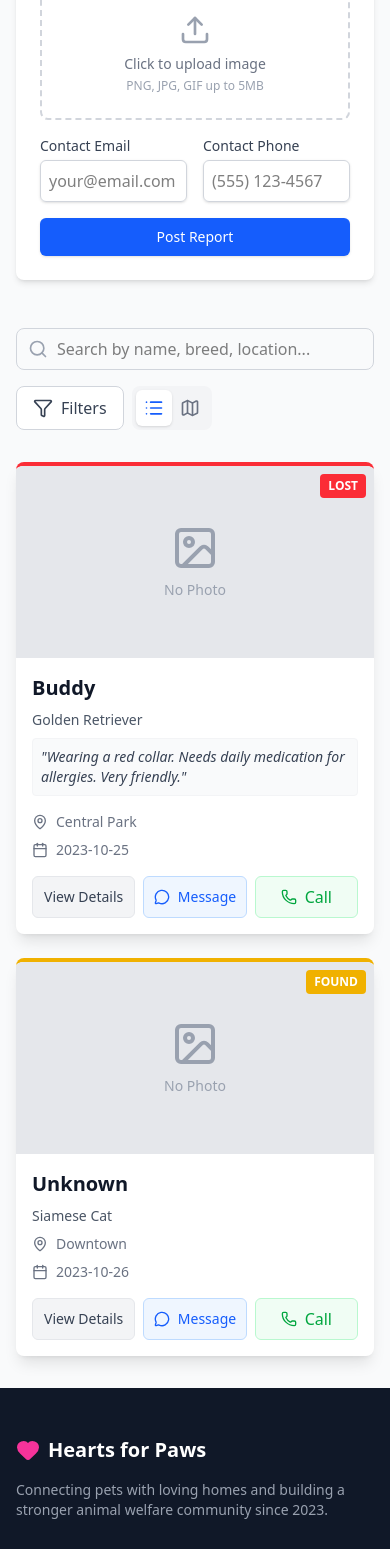
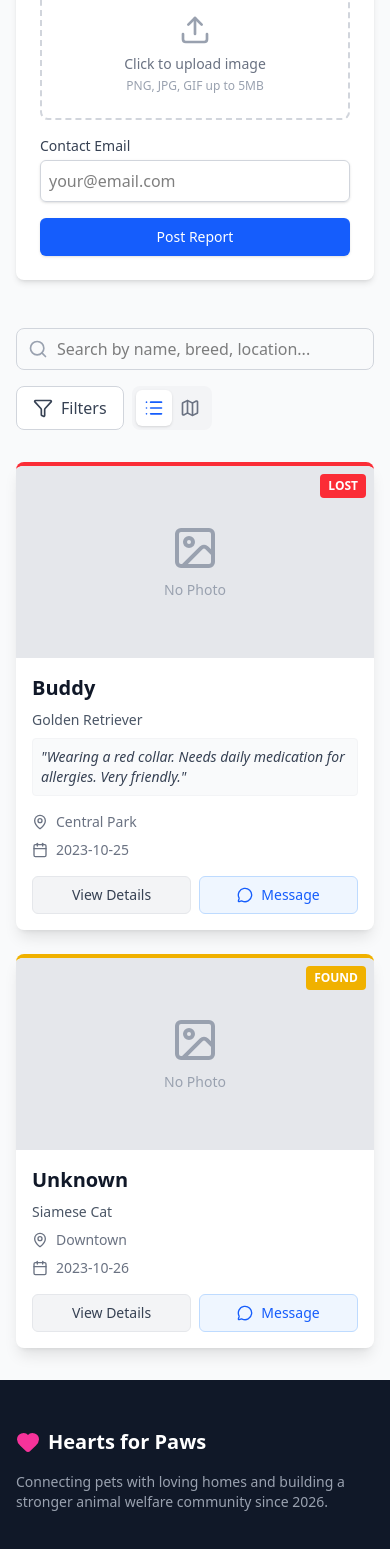
Before and after one commit to itsloops/Hearts-for-Paws, a React (Vite) app: page /lost-and-found in a window 390 px wide. Shown: the part 980-2529 px from the top of the page. Built offline with nearby package versions, Linux system fonts and the light colour scheme; sample sign-in values are in the browser's storage.

Commit message:
Refactor: Remove phone contact option and update footer year

```diff
--- a/src/components/Footer.jsx
+++ b/src/components/Footer.jsx
@@ -14,7 +14,7 @@ export default function Footer() {
               <span>Hearts for Paws</span>
             </div>
             <p className="text-gray-400 text-sm">
-              Connecting pets with loving homes and building a stronger animal welfare community since 2023.
+              Connecting pets with loving homes and building a stronger animal welfare community since 2026.
             </p>
           </div>
 
@@ -39,10 +39,6 @@ export default function Footer() {
               <li className="flex items-center">
                 <Mail size={16} className="mr-2" />
                 info@heartsforpaws.org
-              </li>
-              <li className="flex items-center">
-                <Phone size={16} className="mr-2" />
-                (555) 123-4567
               </li>
               <li className="mt-4">
                 <Link to="/contact" className="text-blue-400 hover:text-blue-300 underline">Send us a message</Link>
--- a/src/context/DataContext.jsx
+++ b/src/context/DataContext.jsx
@@ -47,8 +47,7 @@ export function DataProvider({ children }) {
       image: null,
       status: 'found',
       userId: '999', // Another user
-      contactEmail: 'finder@example.com',
-      contactPhone: '555-0102'
+      contactEmail: 'finder@example.com'
     }
   ];
 
--- a/src/pages/Contact.jsx
+++ b/src/pages/Contact.jsx
@@ -51,17 +51,6 @@ export default function Contact() {
                   <h3 className="font-semibold text-gray-900">Email</h3>
                   <p className="text-gray-600">info@heartsforpaws.org</p>
                   <p className="text-gray-500 text-sm mt-1">We usually reply within 24 hours.</p>
-                </div>
-              </div>
-
-              <div className="flex items-start">
-                <div className="bg-green-100 p-3 rounded-full mr-4">
-                  <Phone className="text-green-600 w-6 h-6" />
-                </div>
-                <div>
-                  <h3 className="font-semibold text-gray-900">Phone</h3>
-                  <p className="text-gray-600">(555) 123-4567</p>
-                  <p className="text-gray-500 text-sm mt-1">Mon-Fri from 8am to 5pm.</p>
                 </div>
               </div>
 
--- a/src/pages/EditPost.jsx
+++ b/src/pages/EditPost.jsx
@@ -215,7 +215,7 @@ export default function EditPost() {
                 />
             </div>
 
-          <div className="grid grid-cols-2 gap-4">
+          <div className="mb-4">
             <div>
                 <label className="block text-sm font-medium text-gray-700">Contact Email</label>
                 <input
@@ -224,16 +224,6 @@ export default function EditPost() {
                     className="mt-1 block w-full rounded-md border-gray-300 shadow-sm focus:border-blue-500 focus:ring-blue-500 border p-2"
                     value={formData.contactEmail}
                     onChange={(e) => setFormData({ ...formData, contactEmail: e.target.value })}
-                />
-            </div>
-            <div>
-                <label className="block text-sm font-medium text-gray-700">Contact Phone</label>
-                <input
-                    type="tel"
-                    required
-                    className="mt-1 block w-full rounded-md border-gray-300 shadow-sm focus:border-blue-500 focus:ring-blue-500 border p-2"
-                    value={formData.contactPhone}
-                    onChange={(e) => setFormData({ ...formData, contactPhone: e.target.value })}
                 />
             </div>
           </div>
--- a/src/pages/LostAndFound.jsx
+++ b/src/pages/LostAndFound.jsx
@@ -32,8 +32,7 @@ export default function LostAndFound() {
     description: '',
     distinctiveMarkings: '',
     image: '',
-    contactEmail: '',
-    contactPhone: ''
+    contactEmail: ''
   });
 
   const [searchTerm, setSearchTerm] = useState('');
@@ -88,8 +87,7 @@ export default function LostAndFound() {
         description: '',
         distinctiveMarkings: '',
         image: '',
-        contactEmail: '',
-        contactPhone: ''
+        contactEmail: ''
     });
   };
 
@@ -262,8 +260,7 @@ export default function LostAndFound() {
                 />
             </div>
 
-            <div className="grid grid-cols-2 gap-4">
-                <div>
+            <div className="mb-4">
                 <label className="block text-sm font-medium text-gray-700">Contact Email</label>
                 <input
                     type="email"
@@ -273,18 +270,6 @@ export default function LostAndFound() {
                     onChange={(e) => setFormData({ ...formData, contactEmail: e.target.value })}
                     placeholder="your@email.com"
                 />
-                </div>
-                <div>
-                    <label className="block text-sm font-medium text-gray-700">Contact Phone</label>
-                    <input
-                        type="tel"
-                        required
-                        className="mt-1 block w-full rounded-md border-gray-300 shadow-sm focus:border-blue-500 focus:ring-blue-500 border p-2"
-                        value={formData.contactPhone}
-                        onChange={(e) => setFormData({ ...formData, contactPhone: e.target.value })}
-                        placeholder="(555) 123-4567"
-                    />
-                </div>
             </div>
 
             <button
@@ -457,16 +442,6 @@ export default function LostAndFound() {
                   >
                     <MessageCircle size={16} /> Message
                   </button>
-                  {post.contactPhone && (
-                      <a
-                        href={`tel:${post.contactPhone}`}
-                        target="_blank"
-                        rel="noopener noreferrer"
-                        className="flex-1 flex items-center justify-center gap-2 bg-green-50 text-green-600 py-2 rounded-md hover:bg-green-100 border border-green-200 transition-colors"
-                      >
-                          <Phone size={16} /> Call
-                      </a>
-                  )}
               </div>
 
               {/* Only show button if user is logged in AND owns the post */}
--- a/src/pages/PetDetails.jsx
+++ b/src/pages/PetDetails.jsx
@@ -225,12 +225,6 @@ export default function PetDetails() {
                             Email
                         </a>
                     )}
-                    {post.contactPhone && (
-                        <a href={`tel:${post.contactPhone}`} className="flex-1 bg-green-600 text-white px-6 py-3 rounded-lg hover:bg-green-700 transition font-medium flex items-center justify-center gap-2 shadow-sm">
-                            <Phone size={20} />
-                            Call
-                        </a>
-                    )}
                 </div>
               </div>
             </div>
```
Also changed, not shown: 1 other file (tests, documents, lock files or other folders). Lines whose indentation alone changed are shown as unchanged.
